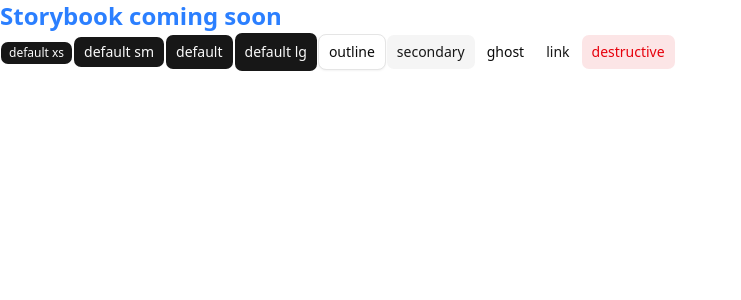
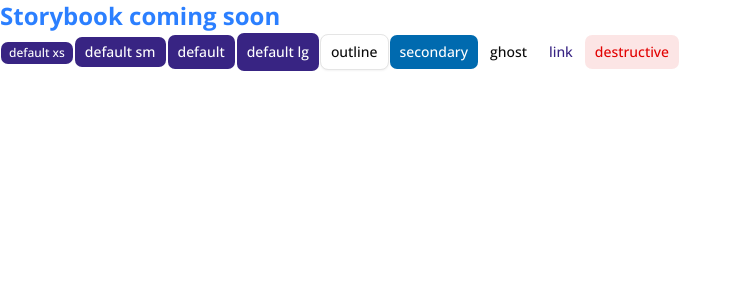
Before and after one commit to tan-ahmed/tan-ui-kit, a React (Vite) app: page / in a window 1280 px wide. Shown: the top 300 px of the page, without its empty margins (0-741 px from the left). Built offline with nearby package versions, Linux system fonts and the light colour scheme.

Commit message:
Add custom gray color palette and Google Fonts integration; enhance Accordion component with multiple open support and styling improvements.

```diff
--- a/index.html
+++ b/index.html
@@ -4,6 +4,9 @@
     <meta charset="UTF-8" />
     <link rel="icon" type="image/svg+xml" href="/vite.svg" />
     <meta name="viewport" content="width=device-width, initial-scale=1.0" />
+    <link rel="preconnect" href="https://fonts.googleapis.com" />
+    <link rel="preconnect" href="https://fonts.gstatic.com" crossorigin />
+    <link href="https://fonts.googleapis.com/css2?family=Open+Sans:ital,wght@0,300..800;1,300..800&display=swap" rel="stylesheet" />
     <title>tan-ui-kit</title>
   </head>
   <body>
--- a/src/components/ui/accordion.tsx
+++ b/src/components/ui/accordion.tsx
@@ -1,23 +1,40 @@
 import { Accordion as AccordionPrimitive } from "@base-ui/react/accordion"
 
 import { cn } from "@/lib/utils"
-import { ChevronDownIcon, ChevronUpIcon } from "lucide-react"
+import { ChevronDown } from "lucide-react"
+import { accordionVariants } from "./accordion.variants"
 
-function Accordion({ className, ...props }: AccordionPrimitive.Root.Props) {
+export type AccordionProps = AccordionPrimitive.Root.Props & {
+  /** When true, multiple sections can be open at once. */
+  multiple?: boolean
+}
+
+function Accordion({
+  className,
+  multiple = false,
+  children,
+  ...rootProps
+}: AccordionProps) {
   return (
     <AccordionPrimitive.Root
       data-slot="accordion"
-      className={cn("flex w-full flex-col", className)}
-      {...props}
-    />
+      multiple={multiple}
+      className={cn(accordionVariants(), className)}
+      {...rootProps}
+    >
+      {children}
+    </AccordionPrimitive.Root>
   )
 }
 
-function AccordionItem({ className, ...props }: AccordionPrimitive.Item.Props) {
+function AccordionItem({
+  className,
+  ...props
+}: AccordionPrimitive.Item.Props) {
   return (
     <AccordionPrimitive.Item
       data-slot="accordion-item"
-      className={cn("not-last:border-b", className)}
+      className={cn("border-b border-border last:border-b-0", className)}
       {...props}
     />
   )
@@ -33,14 +50,20 @@
       <AccordionPrimitive.Trigger
         data-slot="accordion-trigger"
         className={cn(
-          "focus-visible:ring-ring/50 focus-visible:border-ring focus-visible:after:border-ring **:data-[slot=accordion-trigger-icon]:text-muted-foreground rounded-md py-4 text-left text-sm font-medium hover:underline focus-visible:ring-3 **:data-[slot=accordion-trigger-icon]:ml-auto **:data-[slot=accordion-trigger-icon]:size-4 group/accordion-trigger relative flex flex-1 items-start justify-between border border-transparent transition-all outline-none disabled:pointer-events-none disabled:opacity-50",
+          "flex w-full flex-1 items-center justify-between py-4 px-4 text-left text-sm font-medium text-foreground",
+          "hover:opacity-80 transition-all",
+          "focus-visible:outline-none focus-visible:ring-2 focus-visible:ring-ring focus-visible:ring-offset-2 focus-visible:ring-offset-background",
+          "disabled:pointer-events-none disabled:opacity-50",
+          "[&[data-panel-open]>svg]:rotate-180",
           className
         )}
         {...props}
       >
         {children}
-        <ChevronDownIcon data-slot="accordion-trigger-icon" className="pointer-events-none shrink-0 group-aria-expanded/accordion-trigger:hidden" />
-        <ChevronUpIcon data-slot="accordion-trigger-icon" className="pointer-events-none hidden shrink-0 group-aria-expanded/accordion-trigger:inline" />
+        <ChevronDown
+          className="shrink-0 text-muted-foreground transition-transform duration-200"
+          size={20}
+        />
       </AccordionPrimitive.Trigger>
     </AccordionPrimitive.Header>
   )
@@ -54,12 +77,13 @@
   return (
     <AccordionPrimitive.Panel
       data-slot="accordion-content"
-      className="data-open:animate-accordion-down data-closed:animate-accordion-up text-sm overflow-hidden"
+      className="overflow-hidden data-open:animate-accordion-down data-closed:animate-accordion-up"
       {...props}
     >
       <div
         className={cn(
-          "pt-0 pb-4 [&_a]:hover:text-foreground h-(--accordion-panel-height) data-ending-style:h-0 data-starting-style:h-0 [&_a]:underline [&_a]:underline-offset-3 [&_p:not(:last-child)]:mb-4",
+          "pt-0 pb-4 px-4 text-sm text-muted-foreground h-(--accordion-panel-height) data-ending-style:h-0 data-starting-style:h-0",
+          "[&_p:not(:last-child)]:mb-4",
           className
         )}
       >
--- /dev/null
+++ b/src/components/ui/accordion.variants.ts
@@ -0,0 +1,5 @@
+import { cva } from "class-variance-authority";
+
+export const accordionVariants = cva(
+  "flex flex-col rounded-lg overflow-hidden border border-border bg-gray-100",
+);
--- a/src/index.css
+++ b/src/index.css
@@ -4,6 +4,18 @@
 @custom-variant dark (&:is(.dark *));
 
 @theme inline {
+  /* Custom gray palette */
+  --color-gray-50: #f5f6f6;
+  --color-gray-100: #e6e7e7;
+  --color-gray-200: #d0d1d1;
+  --color-gray-300: #afb0b1;
+  --color-gray-400: #86878a;
+  --color-gray-500: #6b6c6f;
+  --color-gray-600: #58595b;
+  --color-gray-700: #4e4f50;
+  --color-gray-800: #444446;
+  --color-gray-900: #3c3d3d;
+  --color-gray-950: #252527;
   --radius-sm: calc(var(--radius) - 4px);
   --radius-md: calc(var(--radius) - 2px);
   --radius-lg: var(--radius);
@@ -52,15 +64,15 @@
   --card-foreground: oklch(0.145 0 0);
   --popover: oklch(1 0 0);
   --popover-foreground: oklch(0.145 0 0);
-  --primary: oklch(0.205 0 0);
-  --primary-foreground: oklch(0.985 0 0);
-  --secondary: oklch(0.97 0 0);
-  --secondary-foreground: oklch(0.205 0 0);
+  --primary: oklch(0.35 0.15 285);
+  --primary-foreground: oklch(1 0 0);
+  --secondary: oklch(0.5 0.15 240);
+  --secondary-foreground: oklch(1 0 0);
   --muted: oklch(0.97 0 0);
   --muted-foreground: oklch(0.556 0 0);
   --accent: oklch(0.97 0 0);
   --accent-foreground: oklch(0.205 0 0);
-  --destructive: oklch(0.577 0.245 27.325);
+  --destructive: oklch(0.5734 0.235 29.2);
   --border: oklch(0.922 0 0);
   --input: oklch(0.922 0 0);
   --ring: oklch(0.708 0 0);
@@ -119,5 +131,8 @@
   }
   body {
     @apply bg-background text-foreground;
+    font-family:
+      "Open Sans", ui-sans-serif, system-ui, sans-serif, "Apple Color Emoji",
+      "Segoe UI Emoji", "Segoe UI Symbol", "Noto Color Emoji";
   }
 }
```
Also changed, not shown: 1 other file (tests, documents, lock files or other folders).
